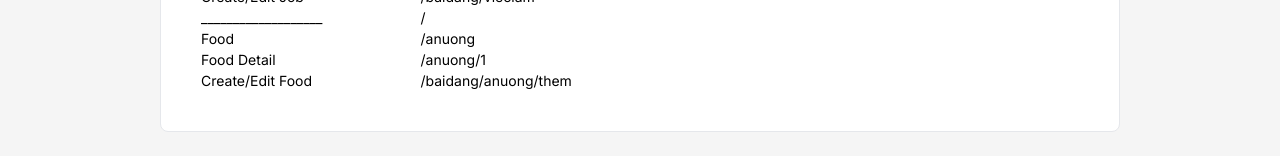
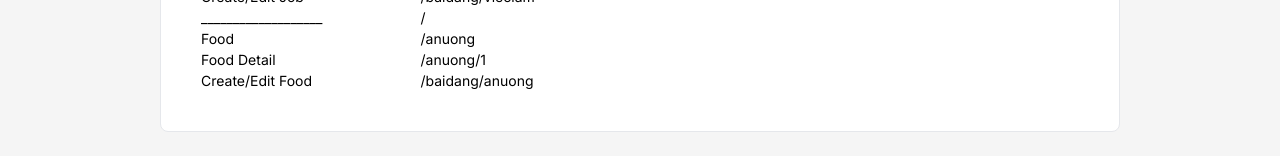
Before and after one commit to anhtan2223/Canthohub, a Next.js app in the folder FE/: page / in a window 1280 px wide. Shown: the part 533-693 px from the top of the page. Built offline with nearby package versions, Linux system fonts and the light colour scheme.

Commit message:
Update page.tsx

```diff
--- a/FE/app/page.tsx
+++ b/FE/app/page.tsx
@@ -21,7 +21,7 @@ export default function MainPage() {
         { name : "___________________" , url : "/" } ,
         { name : "Food" , url : "/anuong" } ,
         { name : "Food Detail" , url : "/anuong/1" } ,
-        { name : "Create/Edit Food" , url : "/baidang/anuong/them" } ,
+        { name : "Create/Edit Food" , url : "/baidang/anuong" } ,
 
 
     ]
```
